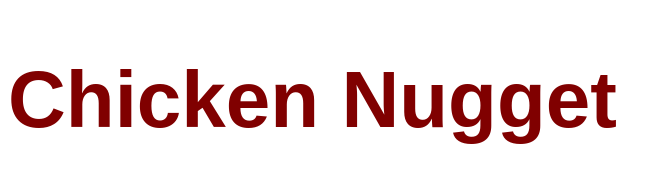
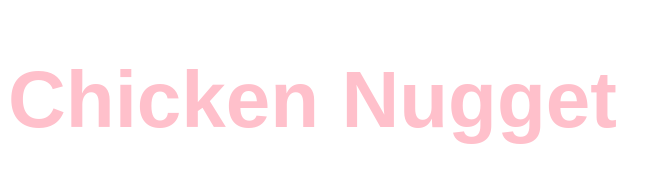
Before and after one commit to kwleung27/GIT-337, a plain HTML site: page index.html in a window 1280 px wide. Shown: the whole page, without its empty margins (0-668 px from the left). Drawn offline with Linux system fonts and the light colour scheme.

Commit message:
Update style.css

```diff
--- a/style.css
+++ b/style.css
@@ -3,5 +3,5 @@
 h1 {
     font-family: Arial, Helvetica, sans-serif;
     font-size: 5em;
-    color: maroon;
+    color: pink;
 }
```
